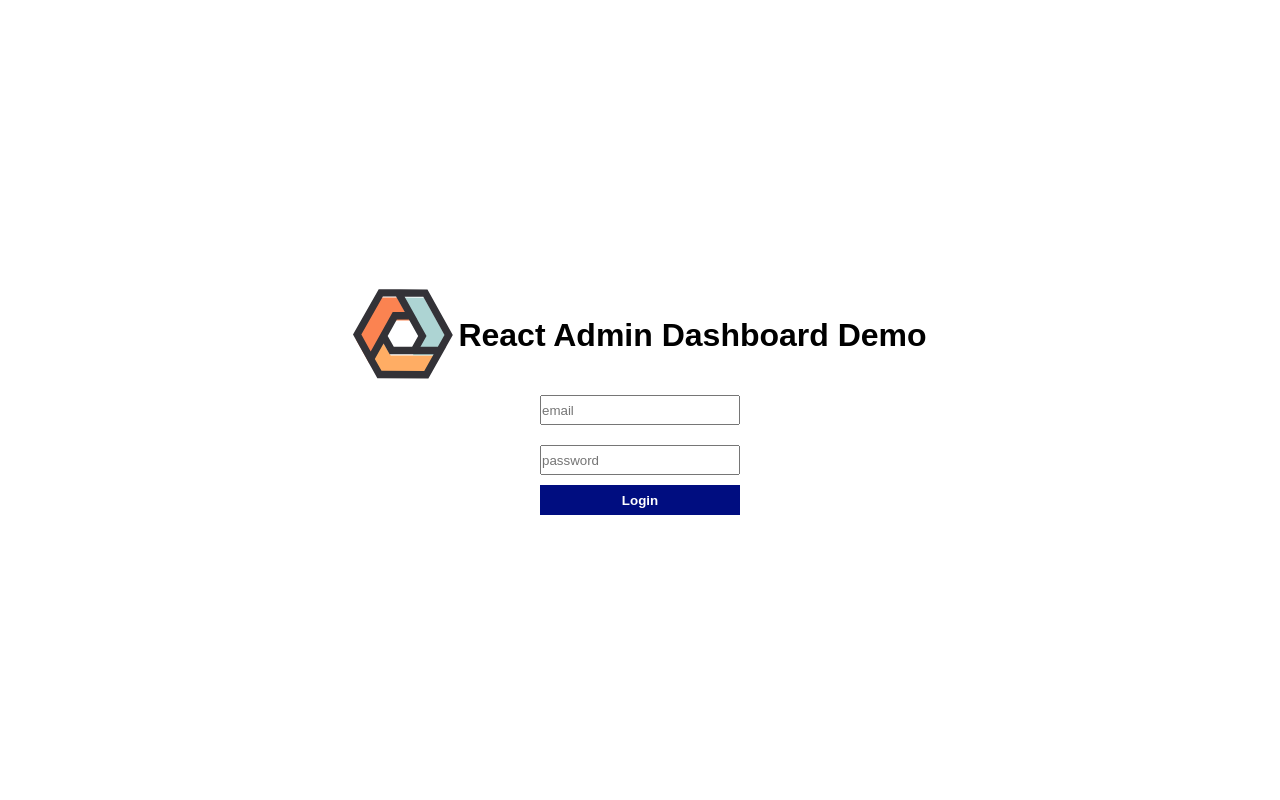
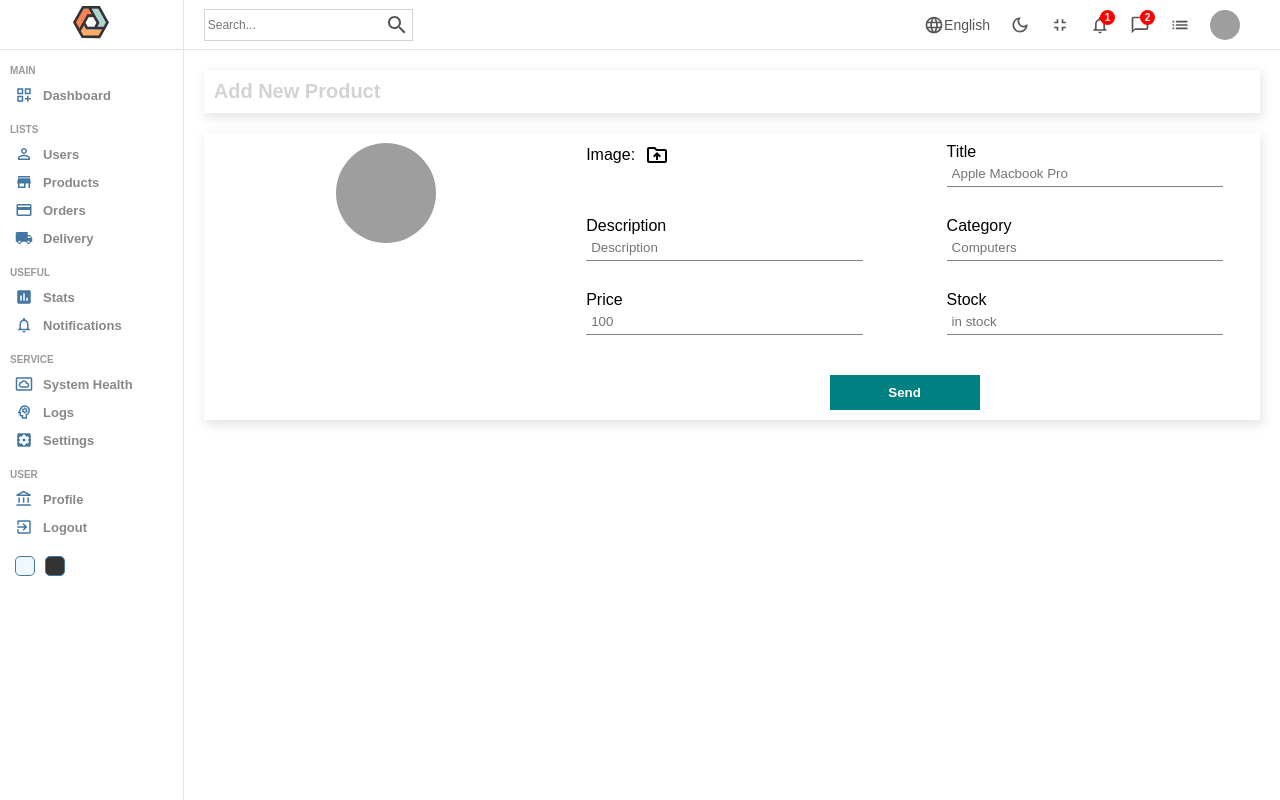
Before and after one commit to huseyinturkmenoglu/react-admin-dashboard, a React (Create React App) app: page /products/new in a window 1280 px wide. Before the commit this address led to /login. Built offline with nearby package versions, Linux system fonts and the light colour scheme; no server answers; sample sign-in values are in the browser's storage; grey boxes are pictures that could not be loaded.

Commit message:
added login/logout

```diff
--- a/src/App.js
+++ b/src/App.js
@@ -7,11 +7,14 @@ import Single from "./pages/Single";
 import { userInputs, productInputs } from "./formSource";
 import { DarkModeContext } from "./context/darkModeContext";
 import { useContext } from "react";
+import { AuthContext } from "./context/authContext";
 
 function App() {
   const { darkMode } = useContext(DarkModeContext);
 
-  const currentUser = false;
+  const { currentUser } =useContext(AuthContext);
+
+  console.dir(currentUser);
 
   const RequireAuth = ({ children }) => {
     return currentUser ? children : <Navigate to="/login" />;
--- a/src/components/Sidebar.js
+++ b/src/components/Sidebar.js
@@ -15,11 +15,22 @@ import {
   PsychologyOutlined,
 } from "@mui/icons-material";
 import { Link } from "react-router-dom";
-import styled from "styled-components"
+import styled from "styled-components";
 import { DarkModeContext } from "../context/darkModeContext";
+import { AuthContext } from "../context/authContext";
+import { useNavigate } from "react-router-dom";
 
 function Sidebar() {
+  const navitage = useNavigate();
   const { dispatch } = useContext(DarkModeContext);
+  const { dispatchAuth } = useContext(AuthContext);
+
+  const handleLogin = (e) => {
+    e.preventDefault();
+
+    dispatchAuth({ type: "LOGOUT", payload: null });
+    navitage("/");
+  };
 
   return (
     <div className="sidebar">
@@ -87,15 +98,21 @@ function Sidebar() {
             <AccountBalanceOutlined className="icon" />
             <span>Profile</span>
           </li>
-          <li>
+          <li onClick={handleLogin}>
             <ExitToApp className="icon" />
             <span>Logout</span>
           </li>
         </ul>
       </div>
       <div className="sidebar__footer">
-        <div className="colorOption" onClick={() => dispatch({type: "LIGHT"})}></div>
-        <div className="colorOption" onClick={() => dispatch({type: "DARK"})}></div>
+        <div
+          className="colorOption"
+          onClick={() => dispatch({ type: "LIGHT" })}
+        ></div>
+        <div
+          className="colorOption"
+          onClick={() => dispatch({ type: "DARK" })}
+        ></div>
       </div>
     </div>
   );
--- a/src/context/authContext.js
+++ b/src/context/authContext.js
@@ -8,14 +8,14 @@ const INITIAL_STATE = {
 export const AuthContext = createContext(INITIAL_STATE);
 
 export const AuthContextProvider = ({ children }) => {
-  const [state, dispatch] = useReducer(AuthReducer, INITIAL_STATE);
+  const [state, dispatchAuth] = useReducer(AuthReducer, INITIAL_STATE);
 
   useEffect(() => {
     localStorage.setItem("user", JSON.stringify(state.currentUser));
   }, [state.currentUser]);
 
   return (
-    <AuthContext.Provider value={{ currentUser: state.currentUser, dispatch }}>
+    <AuthContext.Provider value={{ currentUser: state.currentUser, dispatchAuth }}>
       {children}
     </AuthContext.Provider>
   );
--- a/src/index.js
+++ b/src/index.js
@@ -1,12 +1,15 @@
 import React from "react";
 import ReactDOM from "react-dom/client";
 import App from "./App";
+import { AuthContextProvider } from "./context/authContext";
 import { DarkModeContextProvider } from "./context/darkModeContext";
 import "./sass/main.scss";
 
 const root = ReactDOM.createRoot(document.getElementById("root"));
 root.render(
   <DarkModeContextProvider>
-    <App />
+    <AuthContextProvider>
+      <App />
+    </AuthContextProvider>
   </DarkModeContextProvider>
 );
--- a/src/pages/Login.js
+++ b/src/pages/Login.js
@@ -13,7 +13,7 @@ const Login = () => {
 
   const navitage = useNavigate();
 
-  const { dispatch } = useContext(AuthContext);
+  const { dispatchAuth } = useContext(AuthContext);
 
   const handleLogin = (e) => {
     e.preventDefault();
@@ -22,9 +22,9 @@ const Login = () => {
       .then((userCredential) => {
         // Signed in
         const user = userCredential.user;
+        dispatchAuth({ type: "LOGIN", payload: user });
+        navitage("/");
         console.log(user);
-        dispatch({ type: "LOGIN", payload: user });
-        navitage("/");
       })
       .catch((error) => {
         setError(true);
```
